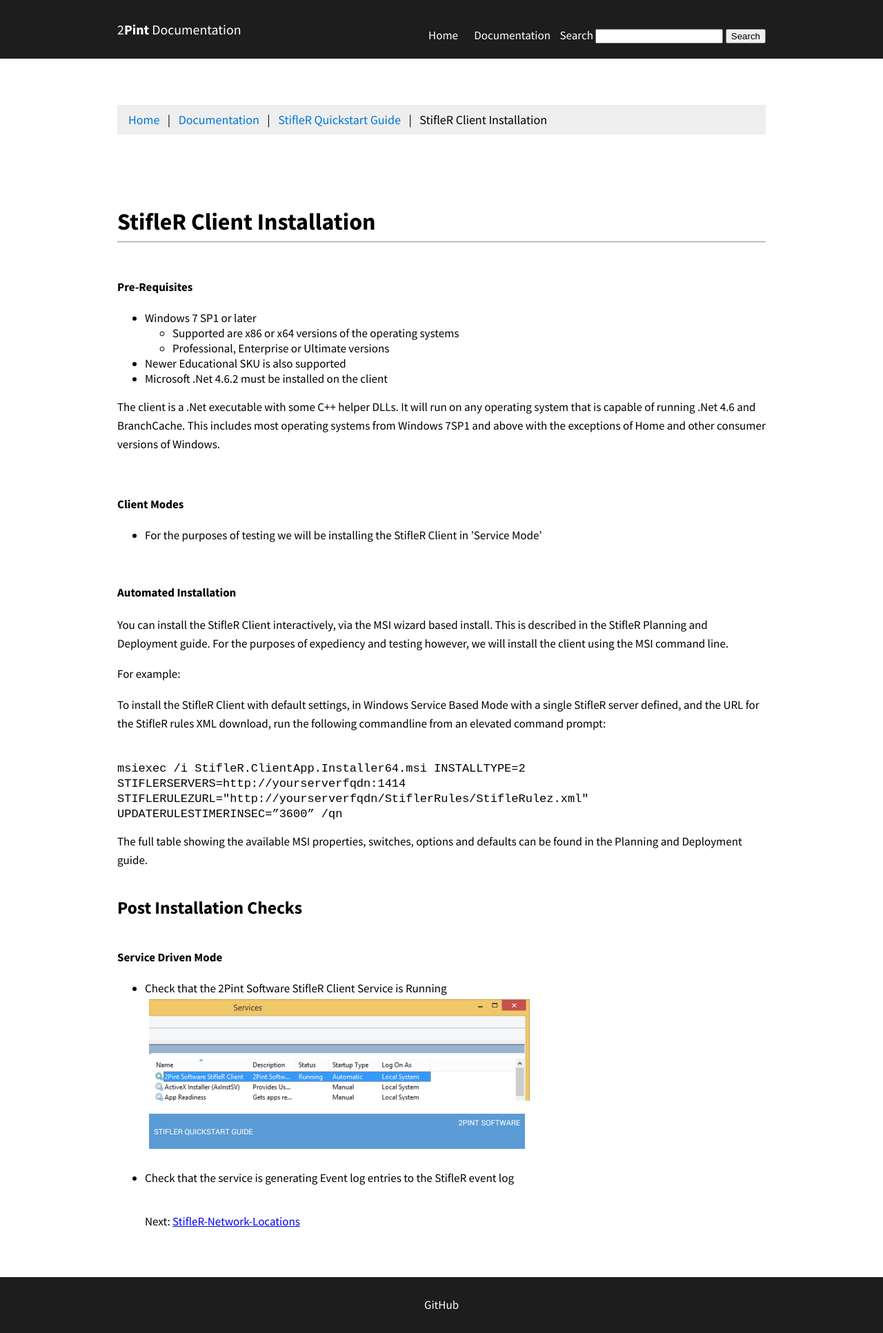
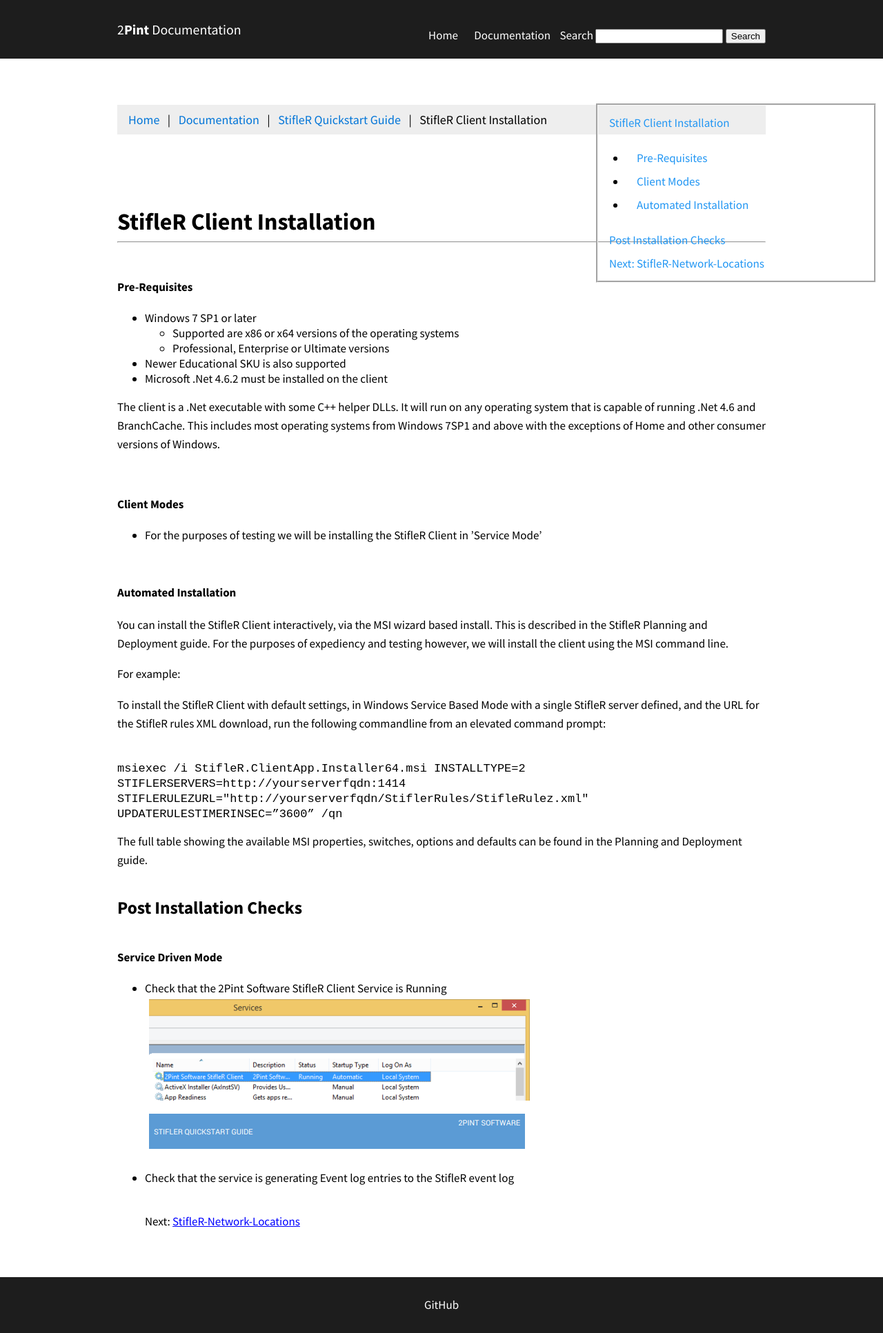
Before and after one commit to RoseSmithTest/2PintTest.github.io, a Jekyll site: the page built from docs/StifleRClientInstallation.html, in a window 1280 px wide. Shown: the whole page at 69% size. Built offline with Jekyll 4.4.1, drawn with Linux system fonts in a browser that asks for light colours.

Commit message:
Update StifleRClientInstallation.html

```diff
--- a/docs/StifleRClientInstallation.html
+++ b/docs/StifleRClientInstallation.html
@@ -3,6 +3,19 @@ layout: default
 title: 2Pint Documentation
 navigation_weight: 1
 ---
+
+<div class="sidenav">
+	  <a href="#client">StifleR Client Installation</a>
+	<ul>
+		<li><a href="#pre">Pre-Requisites</a></li>
+  		<li><a href="#clientmode">Client Modes</a></li>
+	  	<li><a href="#auto">Automated Installation</a></li>
+  	</ul>
+  <a href="#post">Post Installation Checks</a>
+  <a href="#next">Next: StifleR-Network-Locations</a>
+
+</div>
+
 
 
 <div class="container">
@@ -13,9 +26,9 @@ navigation_weight: 1
   <li><a href="/docs/stiflerquickstartguide.html">StifleR Quickstart Guide</a></li>
   <li>StifleR Client Installation</li>
 </ul><br><br><br><br>
-		<h1><strong>StifleR Client Installation</strong></h1><hr><br>
+		<h1 id="client"><strong>StifleR Client Installation</strong></h1><hr><br>
 
-			<h4>Pre-Requisites</h4>
+			<h4 id="pre">Pre-Requisites</h4>
 <p><ul>
   <li>Windows 7 SP1 or later</li>
     <ul>
@@ -28,11 +41,11 @@ navigation_weight: 1
 
 <p>The client is a .Net executable with some C++ helper DLLs. It will run on any operating system that is capable of running .Net 4.6 and BranchCache. This includes most operating systems from Windows 7SP1 and above with the exceptions of Home and other consumer versions of Windows.</p><br>
 
-	<h4>Client Modes</h4>
+	<h4 id="clientmode">Client Modes</h4>
 <p><ul><li>For the purposes of testing we will be installing the StifleR Client in ’Service Mode’</li></ul></p><br>
 
 
-	<h4>Automated Installation</h4>
+	<h4 id="auto">Automated Installation</h4>
 	<p>You can install the StifleR Client interactively, via the MSI wizard based install. This is described in the StifleR Planning and Deployment guide. For the purposes of expediency and testing however, we will install the client using the MSI command line.</p>
 		<p>For example:</p>
 
@@ -43,7 +56,7 @@ navigation_weight: 1
 
 <p>The full table showing the available MSI properties, switches, options and defaults can be found in the Planning and Deployment guide.</p><br>
 
-<h2><strong>Post Installation Checks</strong></h2><br>
+<h2 id="post"><strong>Post Installation Checks</strong></h2><br>
 <h4>Service Driven Mode</h4>
 
 <ul>
@@ -51,7 +64,7 @@ navigation_weight: 1
   <li>Check that the service is generating Event log entries to the StifleR event log</li><br>
 
 
-<p>Next: <a href="/docs/StifleRNetworkLocations.html" style="color:blue">StifleR-Network-Locations</a></p>
+<p id="next">Next: <a href="/docs/StifleRNetworkLocations.html" style="color:blue">StifleR-Network-Locations</a></p>
 
 		</div>
 	</div>
```
